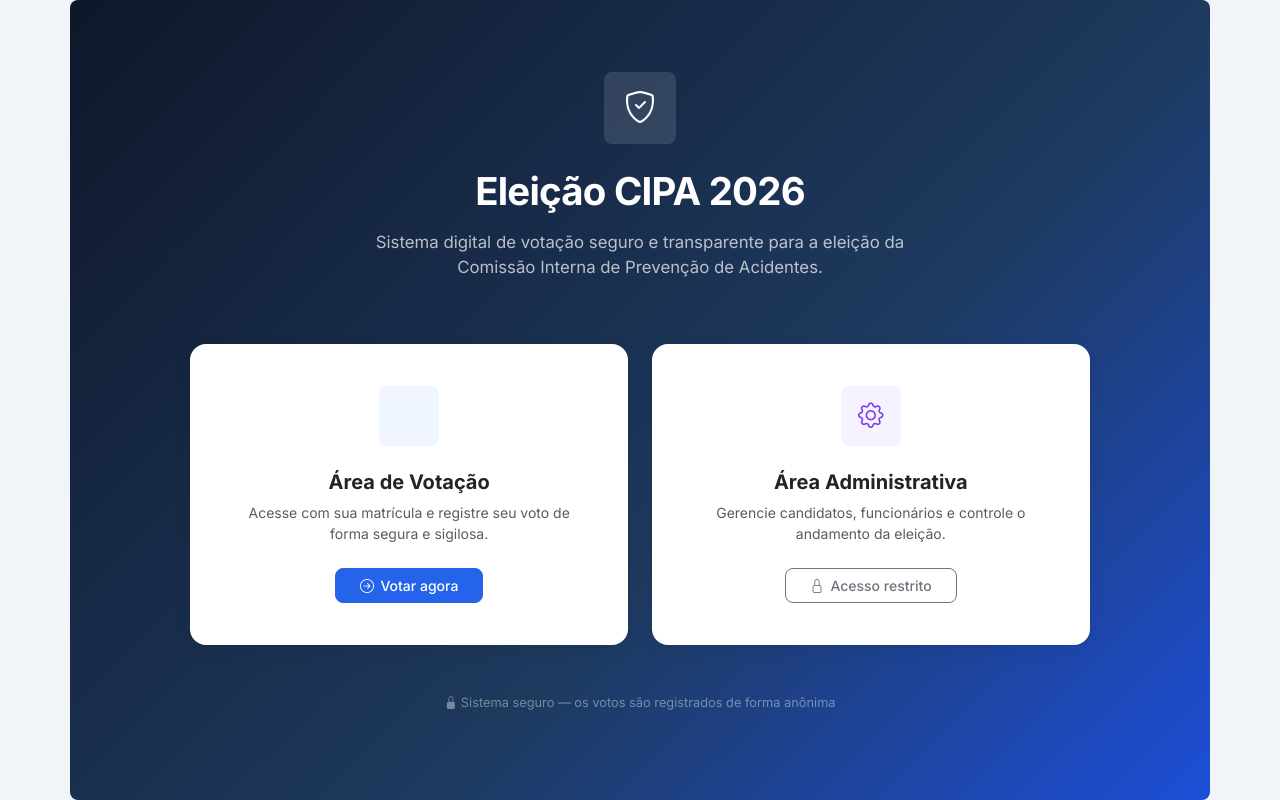
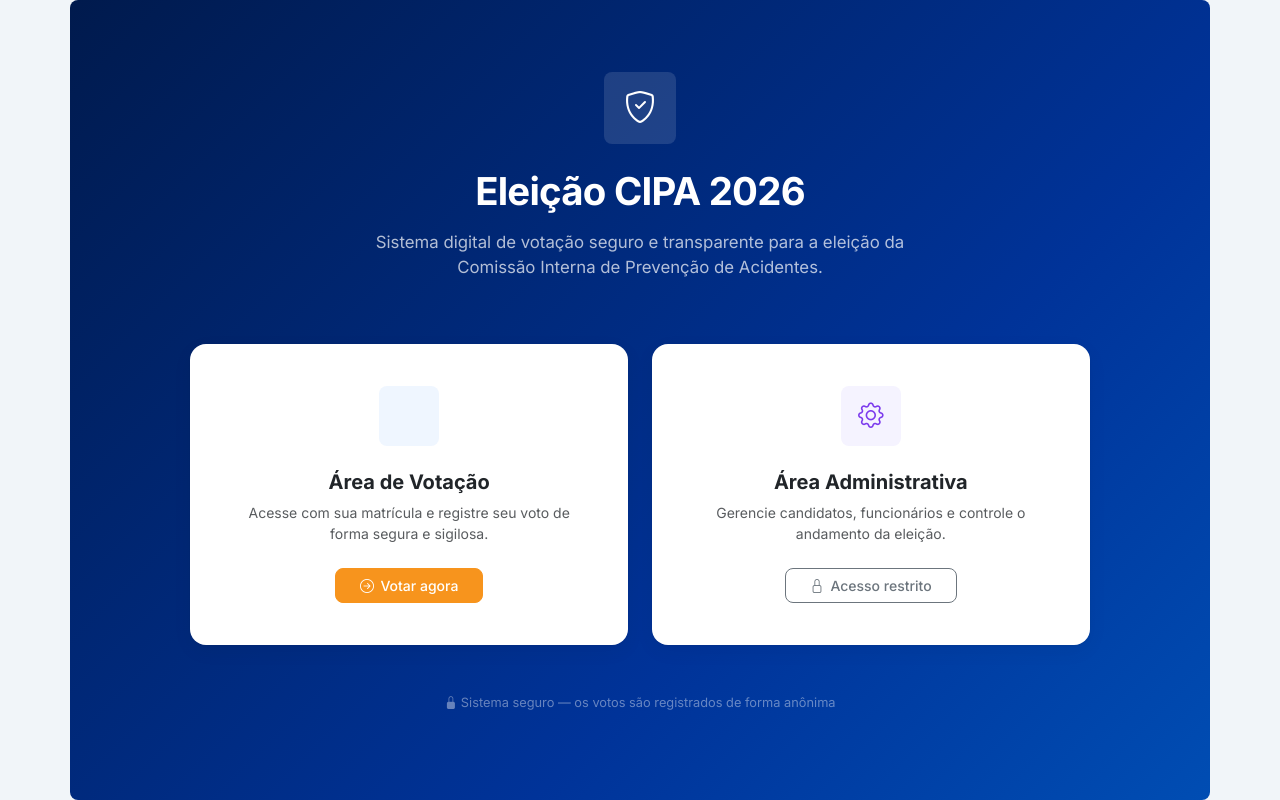
Before and after one commit to Kaiodrx/Projeto-Cipa-2026, a Flask app: page / in a window 1280 px wide. Run offline with Flask 3, Linux system fonts and the light colour scheme.

Commit message:
Update style.css

```diff
--- a/static/style.css
+++ b/static/style.css
@@ -2,10 +2,12 @@
 
 /* ── Variáveis ─────────────────────────────────────────────────────────────── */
 :root {
-  --primary:       #2563eb;
-  --primary-dark:  #1d4ed8;
-  --primary-light: #eff6ff;
-  --dark:          #0f172a;
+  --primary:       #F7941D;
+  --primary-dark:  #e07e0a;
+  --primary-light: #fff7ed;
+  --neo-blue:      #003399;
+  --neo-green:     #00AA44;
+  --dark:          #001f5e;
   --gray:          #6b7280;
   --border:        #e5e7eb;
   --bg:            #f1f5f9;
@@ -163,13 +165,15 @@ body {
 .btn-primary {
   background: var(--primary);
   border-color: var(--primary);
+  color: #fff;
 }
 
 .btn-primary:hover {
   background: var(--primary-dark);
   border-color: var(--primary-dark);
+  color: #fff;
   transform: translateY(-1px);
-  box-shadow: 0 4px 14px rgba(37,99,235,.35);
+  box-shadow: 0 4px 14px rgba(247,148,29,.4);
 }
 
 .btn-success:hover {
@@ -285,7 +289,7 @@ body {
 
 .progress-bar {
   border-radius: 50px;
-  background: linear-gradient(90deg, var(--primary), #6366f1);
+  background: linear-gradient(90deg, #F7941D, #ffb347);
   font-size: 0.75rem;
   font-weight: 600;
 }
@@ -302,7 +306,7 @@ body {
 
 /* ── Seção hero (home) ───────────────────────────────────────────────────────── */
 .hero {
-  background: linear-gradient(135deg, #0f172a 0%, #1e3a5f 60%, #1d4ed8 100%);
+  background: linear-gradient(135deg, #001a4d 0%, #003399 65%, #004db3 100%);
   min-height: 100vh;
   display: flex;
   align-items: center;
@@ -320,7 +324,7 @@ body {
 .hero-card:hover {
   border-color: var(--primary);
   transform: translateY(-4px);
-  box-shadow: 0 12px 32px rgba(37,99,235,.2);
+  box-shadow: 0 12px 32px rgba(247,148,29,.25);
 }
 
 /* ── Quick action buttons (dashboard) ───────────────────────────────────────── */
```
